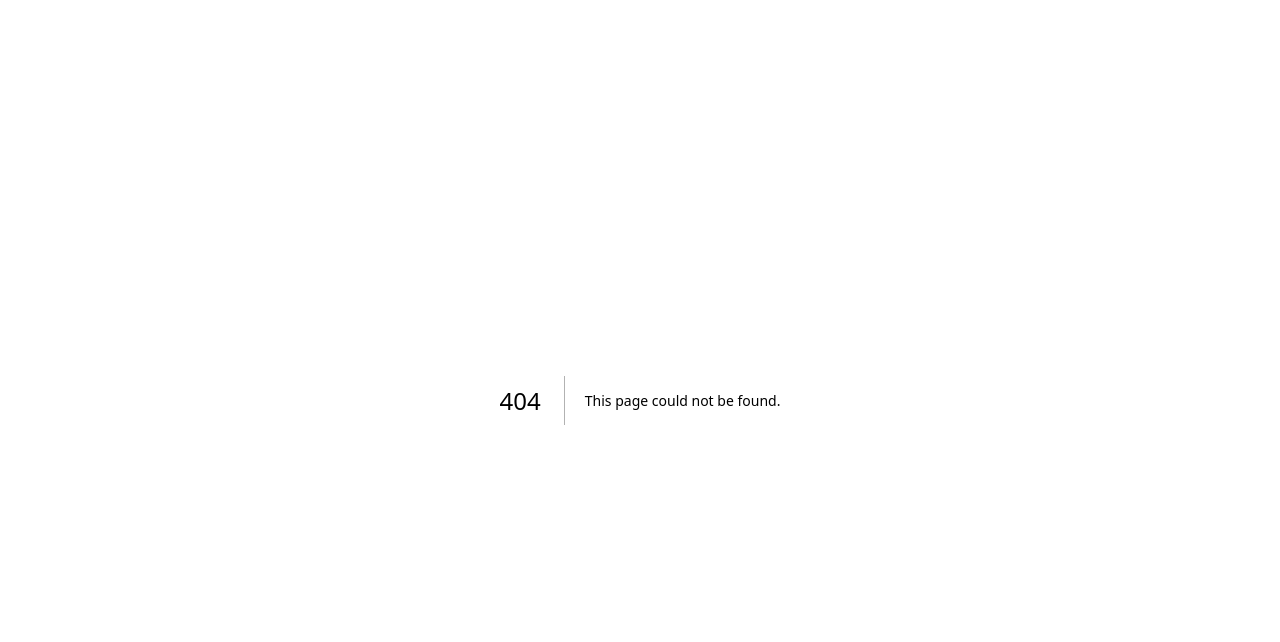
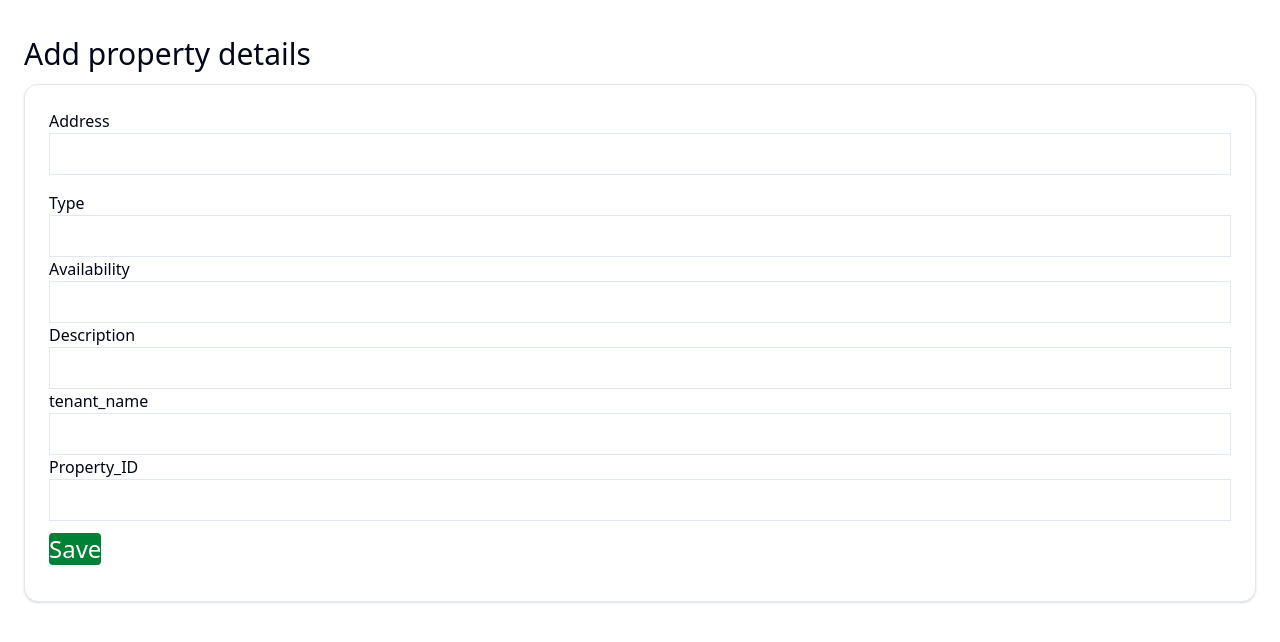
Before and after one commit to aashritha-kr/Rent-right, a Next.js app in the folder rent_right/: page /admin/addproperty in a window 1280 px wide. Before the commit this address had no page. Shown: the top 642 px of the page. Built offline with nearby package versions, Linux system fonts and the light colour scheme.

Commit message:
added addproperty

```diff
--- /dev/null
+++ b/rent_right/src/app/admin/addproperty/page.tsx
@@ -0,0 +1,98 @@
+"use client";
+import { Card, CardContent, CardTitle } from "@/components/ui/card";
+import React, { useState } from "react";
+import { Button } from "@/components/ui/button";
+
+export default function AddProp() {
+  const [property, setproperty] = useState({
+    address: "",
+    Type: "",
+    Availability: "",
+    Description: "",
+    tenant_name: "",
+    Property_ID: "",
+  });
+
+  const handleChange = (e: React.ChangeEvent<HTMLInputElement>) => {
+    setproperty({ ...property, [e.target.name]: e.target.value });
+  };
+
+  const handleSubmit = (e: React.FormEvent<HTMLFormElement>) => {
+    e.preventDefault();
+  };
+
+  return (
+    <div className="p-6">
+      <h1 className="text-3xl font-seminbold my-3">Add property details</h1>
+      <form onSubmit={handleSubmit}>
+        <Card>
+          <CardContent>
+            <div className="mb-4">
+              <label font-semibold>Address</label>
+              <input
+                type="text"
+                name="address"
+                value={property.address}
+                onChange={handleChange}
+                className="border p-2 w-full "
+              />
+            </div>
+            <div>
+              <label font-semibold>Type</label>
+              <input
+                type="text"
+                name="Type"
+                value={property.Type}
+                onChange={handleChange}
+                className="border p-2 w-full "
+              />
+            </div>
+            <div>
+              <label font-semibold>Availability</label>
+              <input
+                type="text"
+                name="Availability"
+                value={property.Availability}
+                onChange={handleChange}
+                className="border p-2 w-full "
+              />
+            </div>
+
+            <div>
+              <label font-semibold>Description</label>
+              <input
+                type="text"
+                name="Description"
+                value={property.Description}
+                onChange={handleChange}
+                className="border p-2 w-full "
+              />
+            </div>
+
+            <div>
+              <label font-semibold>tenant_name</label>
+              <input
+                type="text"
+                name="tenant_name"
+                value={property.tenant_name}
+                onChange={handleChange}
+                className="border p-2 w-full "
+              />
+            </div>
+            <div>
+              <label font-semibold>Property_ID</label>
+              <input
+                type="text"
+                name="Property_ID"
+                value={property.Property_ID}
+                onChange={handleChange}
+                className="border p-2 w-full "
+              />
+            </div>
+            <button type="submit" className="bg-green-700 text-2xl text-white my-3 rounded"> Save</button>
+          </CardContent>
+        </Card>
+      </form>
+    </div>
+  );
+}
```
